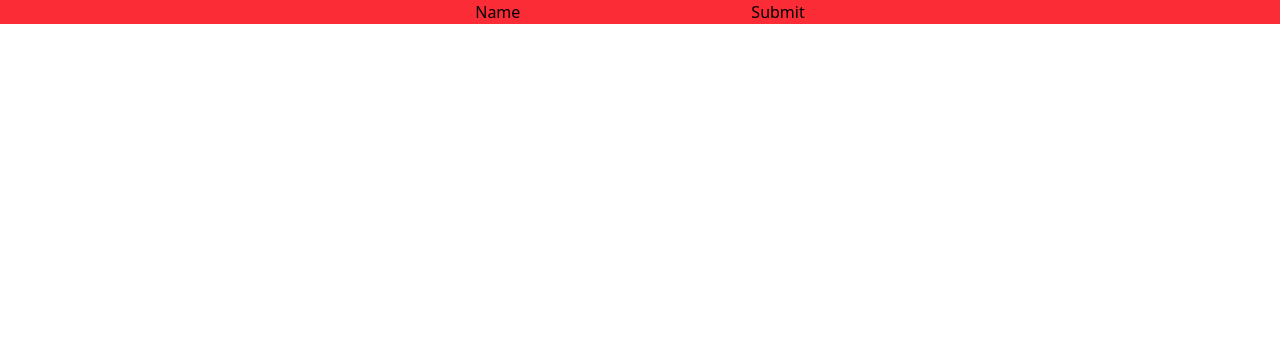
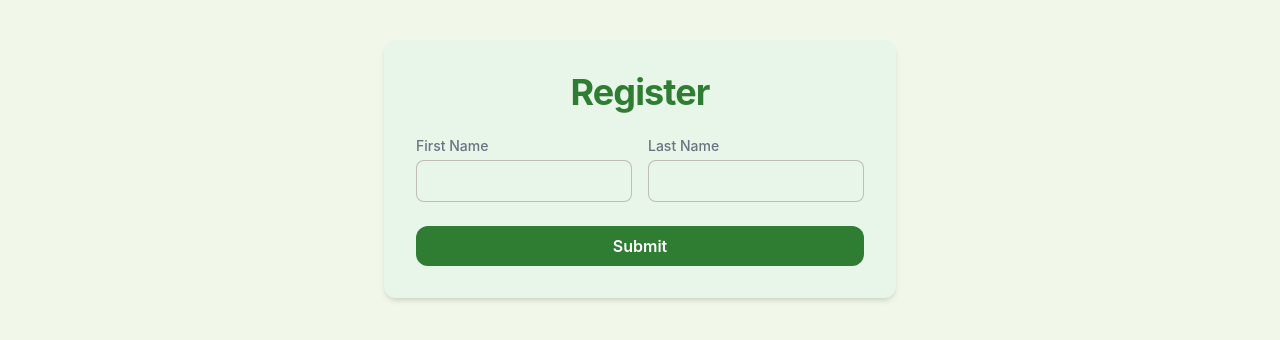
Before and after one commit to reiddouglas/panamnursery-dashboard, an Angular app: page / in a window 1280 px wide. Shown: the top 340 px of the page. Built offline with nearby package versions, Linux system fonts and the light colour scheme.

Commit message:
added global styling

```diff
--- a/src/app/app.html
+++ b/src/app/app.html
@@ -1,5 +1,5 @@
 <main>
-  <div class="bg-red-500 flex justify-center">
+  <div>
     <app-register-form></app-register-form>
   </div>
 </main>
--- a/src/app/features/auth/components/register-form/register-form.html
+++ b/src/app/features/auth/components/register-form/register-form.html
@@ -1,10 +1,21 @@
-<form [formGroup]="registerForm" (ngSubmit)="onSubmit()">
-  <label for="name">Name</label>
-  <input id="name" type="text" formControlName="name" />
-  <button type="submit" [disabled]="!registerForm.valid">Submit</button>
-  @if (registerForm.touched && registerForm.invalid) {
-    <div>
-      <span>Name is required</span>
+<div class="w-full flex justify-center py-10">
+  <form class="form-container" [formGroup]="registerForm" (ngSubmit)="onSubmit()">
+    <h1>Register</h1>
+    <div class="form-row">
+      <div class="form-field form-col">
+        <label class="form-label" for="first-name">First Name</label>
+        <input id="first-name" type="text" formControlName="name" />
+      </div>
+      <div class="form-field form-col">
+        <label class="form-label" for="last-name">Last Name</label>
+        <input id="last-name" type="text" />
+      </div>
     </div>
-  }
-</form>
+    <button type="submit" class="btn-primary w-full">Submit</button>
+    @if (registerForm.touched && registerForm.invalid) {
+      <div class="form-error w-full text-center">
+        <span>Name is required</span>
+      </div>
+    }
+  </form>
+</div>
--- a/src/styles.css
+++ b/src/styles.css
@@ -1,3 +1,98 @@
-/* You can add global styles to this file, and also import other style files */
+@import 'tailwindcss';
 
-@import 'tailwindcss';
+@theme {
+  --color-primary: #2e7d32;
+  --color-secondary: #5d4037;
+  --color-accent: #0288d1;
+
+  --color-bg: #f1f8e9;
+  --color-bg-secondary: #e8f5e9;
+
+  --color-text: #1b1b1b;
+  --color-muted: #6b7280;
+
+  --radius-md: 0.5rem;
+  --radius-lg: 0.75rem;
+
+  --font-display: 'Inter', sans-serif;
+}
+
+@layer base {
+  body {
+    @apply bg-bg text-text font-display;
+  }
+
+  h1 {
+    @apply text-4xl font-bold text-primary tracking-tight;
+  }
+
+  h2 {
+    @apply text-3xl font-semibold text-secondary tracking-tight;
+  }
+
+  h3 {
+    @apply text-2xl font-semibold text-text;
+  }
+
+  h4 {
+    @apply text-xl font-medium text-text;
+  }
+
+  input,
+  select,
+  textarea {
+    @apply border border-secondary/30
+           rounded-md px-3 py-2
+           bg-bg-secondary
+           text-text
+           focus:outline-none
+           focus:ring-2 focus:ring-primary/60;
+  }
+
+  button {
+    @apply px-4 py-2 rounded-lg font-medium
+           bg-primary text-white
+           hover:bg-primary/80
+           active:bg-primary/90
+           disabled:opacity-50;
+  }
+}
+
+@layer components {
+  .btn-primary {
+    @apply bg-primary text-white
+           px-4 py-2 rounded-lg font-semibold
+           hover:bg-primary/80
+           active:bg-primary/90;
+  }
+
+  .btn-secondary {
+    @apply bg-secondary/20 text-secondary
+           px-4 py-2 rounded-lg font-medium
+           hover:bg-secondary/30;
+  }
+
+  .form-container {
+    @apply w-full max-w-lg bg-bg-secondary p-8 rounded-lg shadow-md flex flex-col items-center gap-6;
+  }
+
+  .form-row {
+    @apply flex flex-row flex-wrap gap-4 w-full;
+  }
+
+  .form-col {
+    @apply flex-1 min-w-[150px];
+  }
+
+  .form-field {
+    @apply flex flex-col gap-1 w-full;
+  }
+
+  .form-label {
+    @apply text-sm font-medium text-muted;
+  }
+
+  .form-error {
+    @apply text-sm text-red-600 mt-1;
+  }
+}
```
